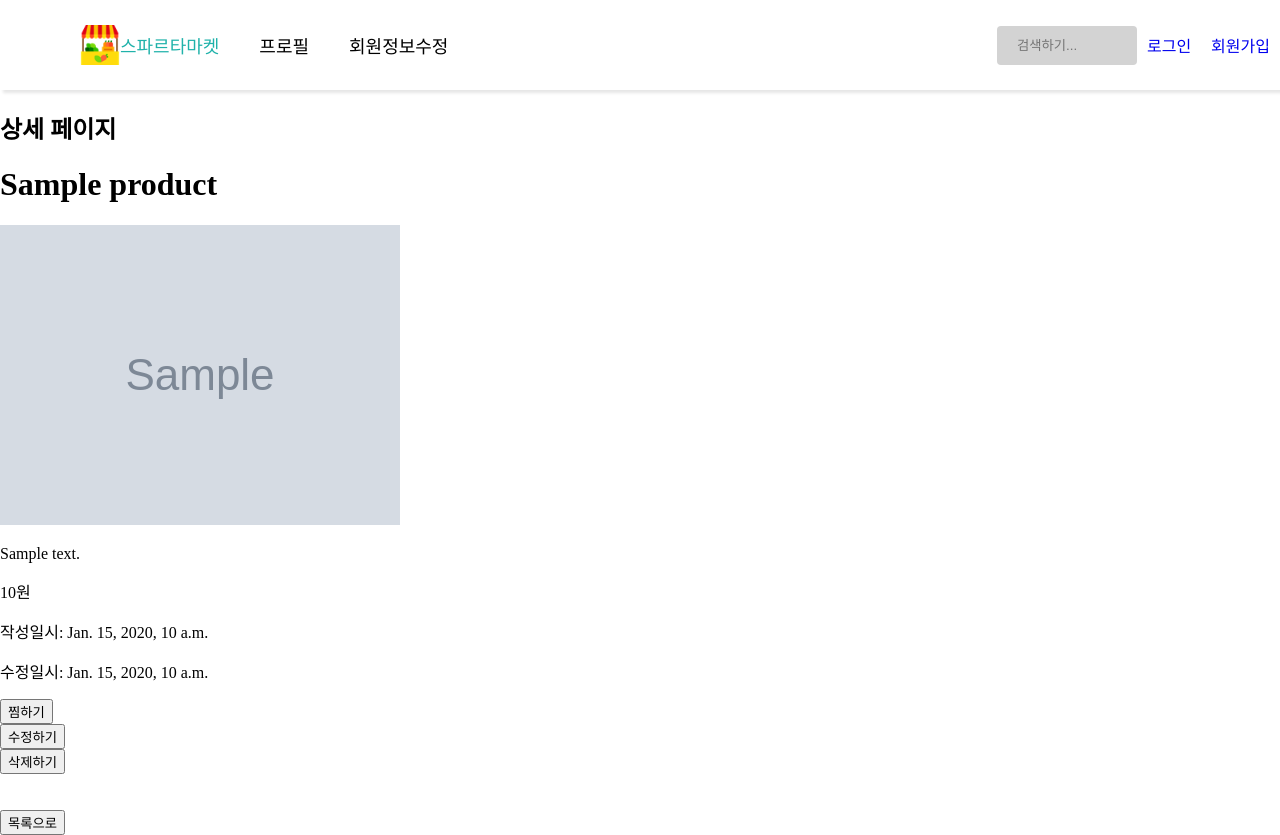
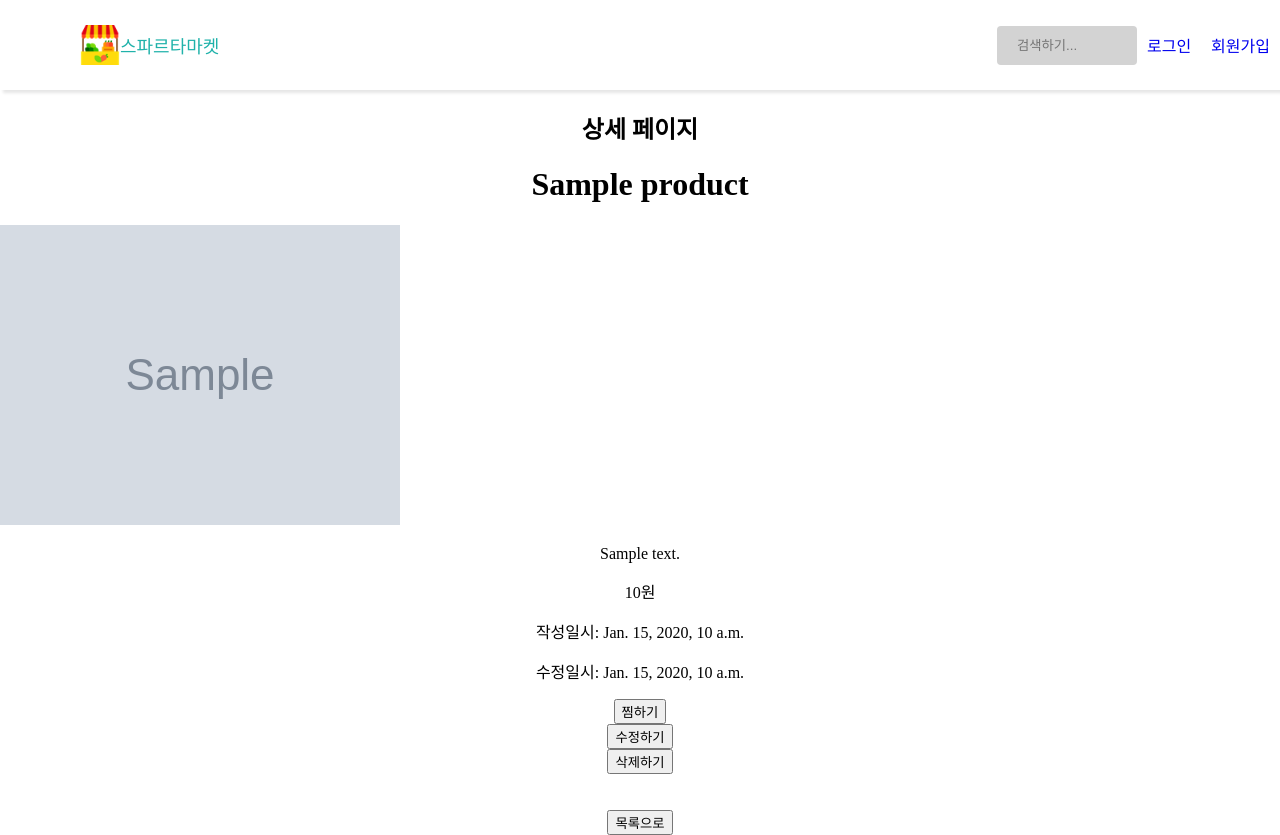
Before and after one commit to hwanmang/spartamarket, a Django app: page /1/ in a window 1280 px wide. Run offline with Django 4.2, Linux system fonts and the light colour scheme; tables that the repository leaves empty hold one stand-in row (values such as "Sample post"); grey boxes marked "Sample" are stand-in pictures; some web fonts are replaced.

Commit message:
CREATE: 비로그인시 오류해결
오류해결완료

```diff
--- a/spartamarket/accounts/urls.py
+++ b/spartamarket/accounts/urls.py
@@ -1,5 +1,6 @@
 from django.urls import path
 from . import views
+from .views import good
 
 app_name = "accounts"
 urlpatterns = [
@@ -10,5 +11,5 @@ urlpatterns = [
     path("update_user/", views.update_user, name="update_user"),
     path("password/", views.change_password, name="change_password"),
     path('profile/<int:user_id>/', views.profile, name='profile'),
-    path('good/<int:user_id>/', views.good, name="good")
+    path('good/<int:user_id>/', good, name="good")
 ]
--- a/spartamarket/products/templates/products/create.html
+++ b/spartamarket/products/templates/products/create.html
@@ -5,6 +5,7 @@
     {% csrf_token %}
     {{ form.as_p }}
     <input type="file" name="image">
+    <br>
     <button type="submit">저장</button>
 </form>
 {% endblock content %}
--- a/spartamarket/products/templates/products/detail.html
+++ b/spartamarket/products/templates/products/detail.html
@@ -13,13 +13,17 @@
 <p>수정일시: {{ product.updated_at }}</p>
 <form action="{% url 'accounts:good' product.id %}" method="post">
     {% csrf_token %}
-    <button {% if user in product.goot_users %} disabled {% endif %}>찜하기</button>
+    <button {% if user in product.goot_users.all %} disabled {% endif %}>찜하기</button>
 </form>
-<a href="{% url 'products:update' product.id %}"><button>수정하기</button></a>
+<div class="button_center">
+    <a href="{% url 'products:update' product.id %}"><button>수정하기</button></a>
+</div>
 <form action="{% url 'products:delete' product.id %}" method="post">
     {% csrf_token %}
     <button>삭제하기</button>
 </form>
 <br><br>
-<a href="{% url 'products:list' %}"><button>목록으로</button></a><br>
+<div class="button_center">
+    <a href="{% url 'products:list' %}"><button>목록으로</button></a><br>
+</div>
 {% endblock content %}
--- a/spartamarket/static/css/style.css
+++ b/spartamarket/static/css/style.css
@@ -12,6 +12,14 @@ html {
 body {
     justify-content: center;
     margin: 0;
+}
+
+h1,
+h2,
+p,
+form,
+.button_center {
+    text-align: center;
 }
 
 .navbar {
--- a/spartamarket/templates/base.html
+++ b/spartamarket/templates/base.html
@@ -21,12 +21,14 @@
                     <br>
                     <a href="/" class="market">스파르타마켓</a>
                 </li>
+                {% if user.is_authenticated %}
                 <li>
                     <a href="{% url 'accounts:profile' user.id %}" class="profile">프로필</a>
                 </li>
                 <li>
                     <a href="{% url 'accounts:update_user' %}" class="profile">회원정보수정</a>
                 </li>
+                {% endif %}
             </ul>
         </div>
         <div class="right">
```
